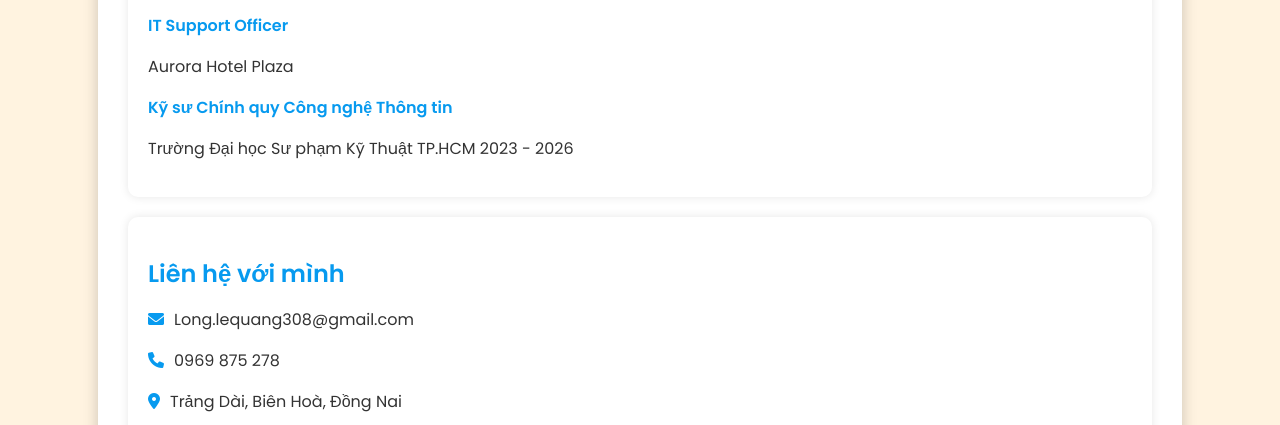
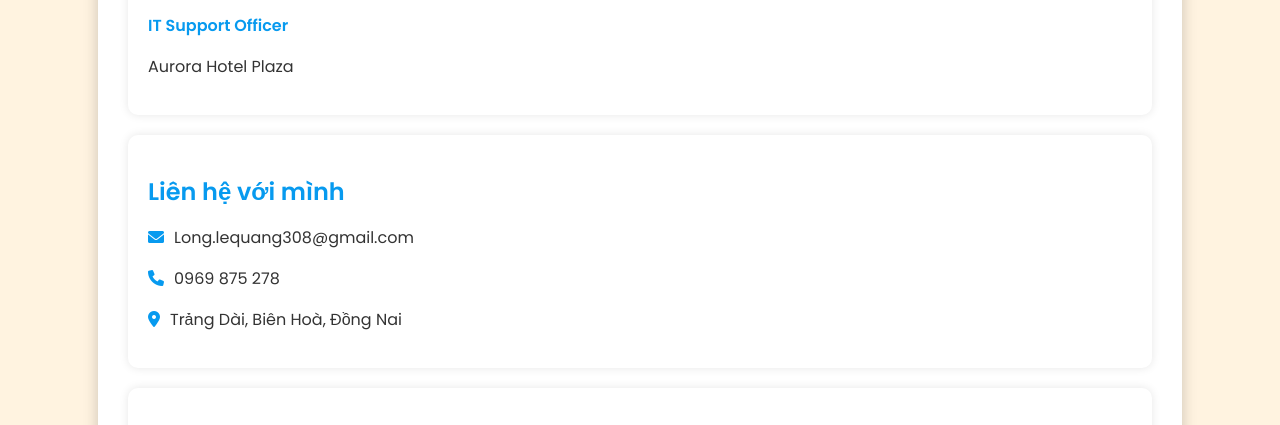
Before and after one commit to LongDevFront/QuangLong, a plain HTML site: page index.html in a window 1280 px wide. Shown: the part 1546-1971 px from the top of the page. Drawn offline with Linux system fonts and the light colour scheme.

Commit message:
Update công việc

```diff
--- a/index.html
+++ b/index.html
@@ -136,10 +136,6 @@
                 <p class="degree" style="font-weight: bold; color: #079aef;">IT Support Officer</p>
                 <p>Aurora Hotel Plaza</p>
             </div>
-            <div class="education-box">
-                <p class="degree" style="font-weight: bold; color: #079aef;">Kỹ sư Chính quy Công nghệ Thông tin</p>
-                <p>Trường Đại học Sư phạm Kỹ Thuật TP.HCM 2023 - 2026</p>
-            </div>
         </div>
 
 
```
